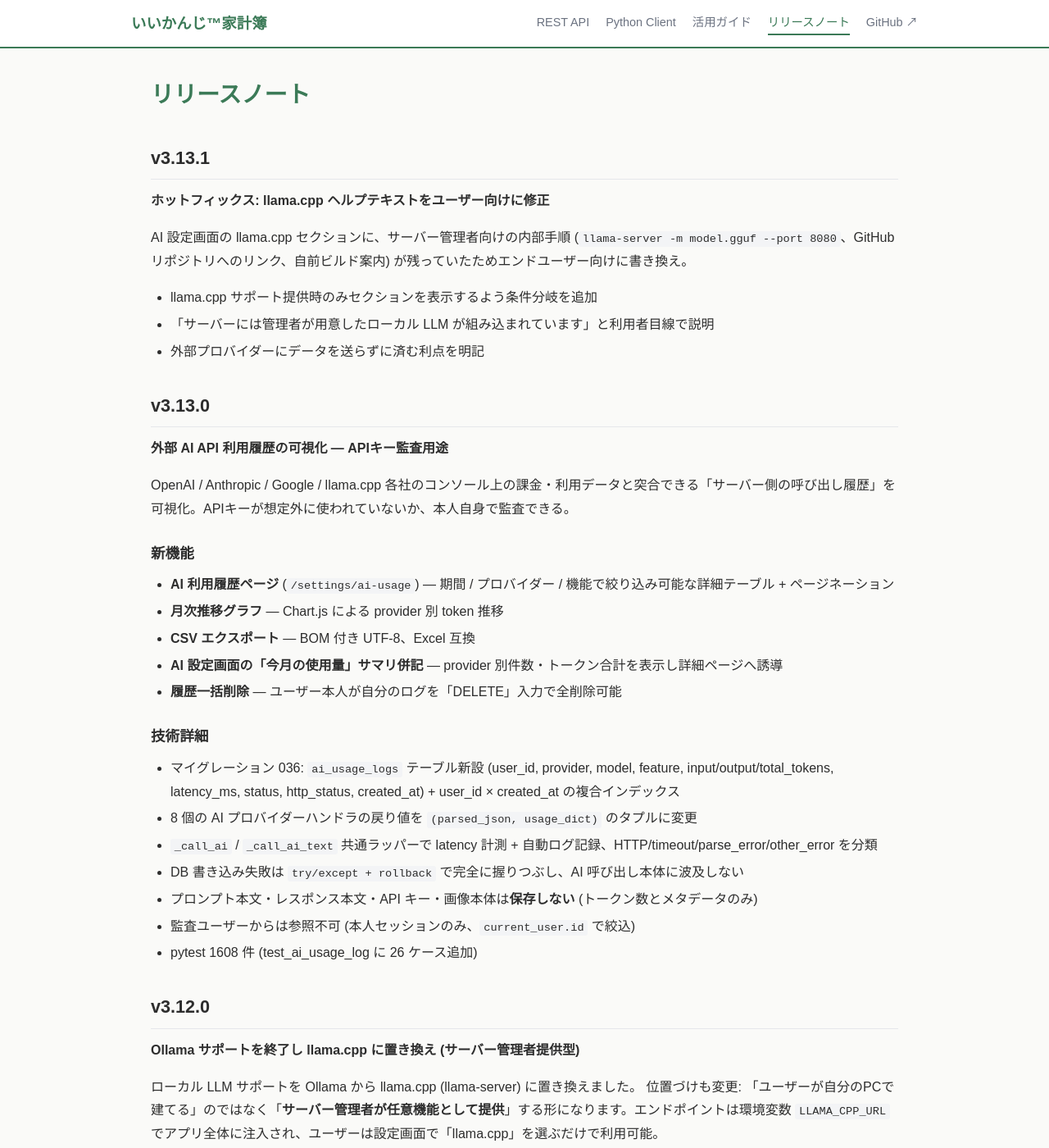
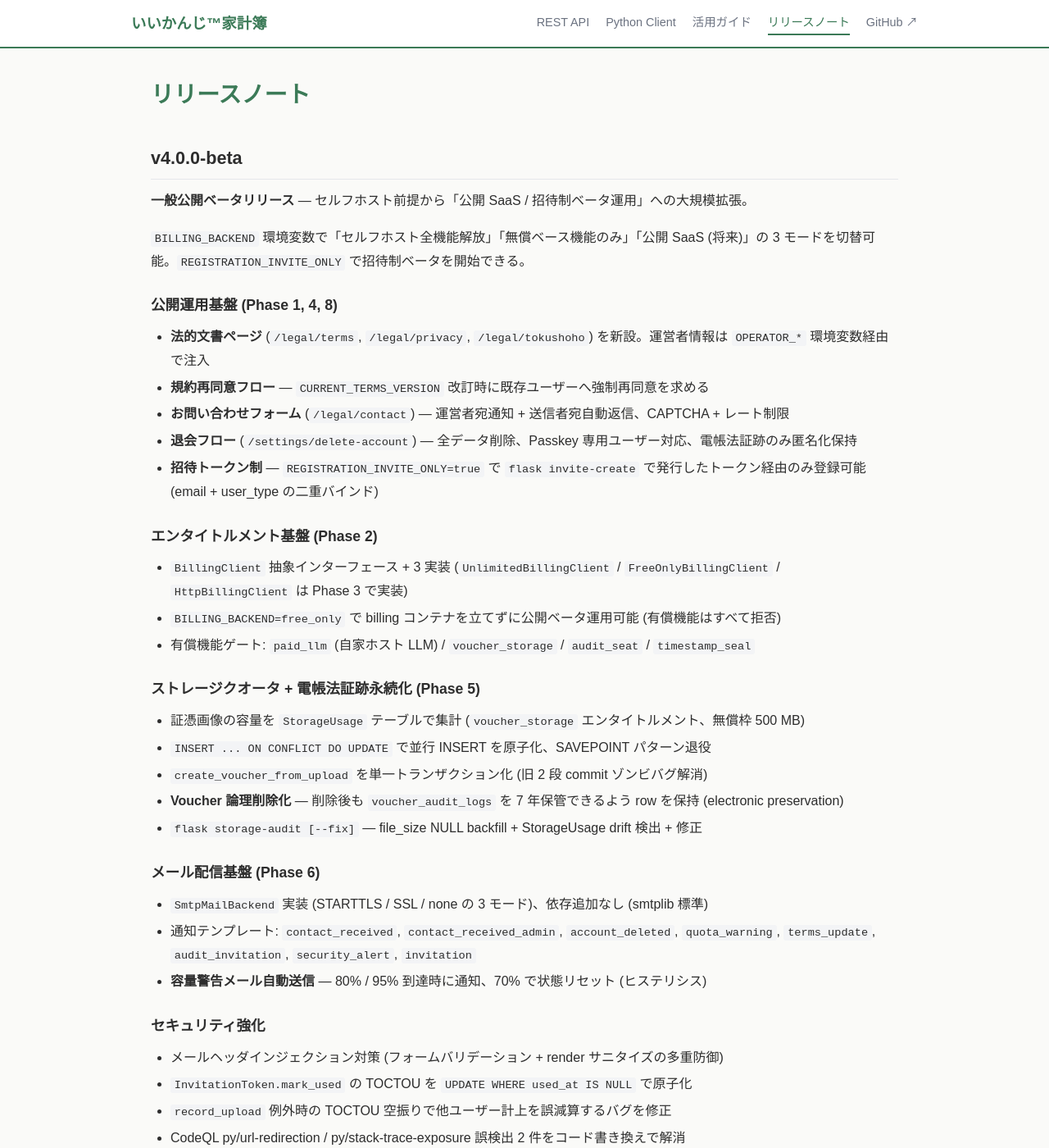
Before and after one commit to nananek/iikanji-kakeibo, a Jekyll site: the page built from docs/releases.md, in a window 1280 px wide and 1400 px high. Shown: the whole window at 82% size. Built offline with Jekyll 4.4.1, drawn with Linux system fonts in a browser that asks for light colours; some of the changed text lies outside the part shown.

Commit message:
docs: v4.0.0-beta リリースノート追加 + image タグ更新
CLAUDE.md のリリース手順に従い、master マージ前に compose example の
image: バージョンを更新。

- docs/releases.md に v4.0.0-beta エントリ (公開ベータ大規模拡張、
  6 フェーズ完了の要約)
- docker-compose.yml.example の image: 3.13.1 → 4.0.0-beta

次の手順 (master マージ + タグ push) はリリース作業として別途実行。

Co-Authored-By: Claude Opus 4.7 (1M context) <noreply@anthropic.com>

```diff
--- a/docs/releases.md
+++ b/docs/releases.md
@@ -4,6 +4,72 @@ title: リリースノート
 ---
 
 # リリースノート
+
+## v4.0.0-beta
+
+**一般公開ベータリリース** — セルフホスト前提から「公開 SaaS / 招待制ベータ運用」への大規模拡張。
+
+`BILLING_BACKEND` 環境変数で「セルフホスト全機能解放」「無償ベース機能のみ」「公開 SaaS (将来)」の 3 モードを切替可能。`REGISTRATION_INVITE_ONLY` で招待制ベータを開始できる。
+
+### 公開運用基盤 (Phase 1, 4, 8)
+
+- **法的文書ページ** (`/legal/terms`, `/legal/privacy`, `/legal/tokushoho`) を新設。運営者情報は `OPERATOR_*` 環境変数経由で注入
+- **規約再同意フロー** — `CURRENT_TERMS_VERSION` 改訂時に既存ユーザーへ強制再同意を求める
+- **お問い合わせフォーム** (`/legal/contact`) — 運営者宛通知 + 送信者宛自動返信、CAPTCHA + レート制限
+- **退会フロー** (`/settings/delete-account`) — 全データ削除、Passkey 専用ユーザー対応、電帳法証跡のみ匿名化保持
+- **招待トークン制** — `REGISTRATION_INVITE_ONLY=true` で `flask invite-create` で発行したトークン経由のみ登録可能 (email + user_type の二重バインド)
+
+### エンタイトルメント基盤 (Phase 2)
+
+- `BillingClient` 抽象インターフェース + 3 実装 (`UnlimitedBillingClient` / `FreeOnlyBillingClient` / `HttpBillingClient` は Phase 3 で実装)
+- `BILLING_BACKEND=free_only` で billing コンテナを立てずに公開ベータ運用可能 (有償機能はすべて拒否)
+- 有償機能ゲート: `paid_llm` (自家ホスト LLM) / `voucher_storage` / `audit_seat` / `timestamp_seal`
+
+### ストレージクオータ + 電帳法証跡永続化 (Phase 5)
+
+- 証憑画像の容量を `StorageUsage` テーブルで集計 (`voucher_storage` エンタイトルメント、無償枠 500 MB)
+- `INSERT ... ON CONFLICT DO UPDATE` で並行 INSERT を原子化、SAVEPOINT パターン退役
+- `create_voucher_from_upload` を単一トランザクション化 (旧 2 段 commit ゾンビバグ解消)
+- **Voucher 論理削除化** — 削除後も `voucher_audit_logs` を 7 年保管できるよう row を保持 (electronic preservation)
+- `flask storage-audit [--fix]` — file_size NULL backfill + StorageUsage drift 検出 + 修正
+
+### メール配信基盤 (Phase 6)
+
+- `SmtpMailBackend` 実装 (STARTTLS / SSL / none の 3 モード)、依存追加なし (smtplib 標準)
+- 通知テンプレート: `contact_received`, `contact_received_admin`, `account_deleted`, `quota_warning`, `terms_update`, `audit_invitation`, `security_alert`, `invitation`
+- **容量警告メール自動送信** — 80% / 95% 到達時に通知、70% で状態リセット (ヒステリシス)
+
+### セキュリティ強化
+
+- メールヘッダインジェクション対策 (フォームバリデーション + render サニタイズの多重防御)
+- `InvitationToken.mark_used` の TOCTOU を `UPDATE WHERE used_at IS NULL` で原子化
+- `record_upload` 例外時の TOCTOU 空振りで他ユーザー計上を誤減算するバグを修正
+- CodeQL py/url-redirection / py/stack-trace-exposure 誤検出 2 件をコード書き換えで解消
+
+### ライセンス変更
+
+- v3.x までの **いいかんじ™ライセンス (IKL) v1.0** (MIT 互換) → **Sustainable Use License v1.0** (n8n と同等)
+- セルフホスト・自家用は引き続き自由利用可、商用公開ホスティングは別途要相談
+- クライアント (`client-py` / `client-mcp` / `client-tui`) は MIT のまま
+
+### 運用ガイド
+
+- `docs/operations/` 配下にバックアップ手順書・監視ガイドを新設
+- README に「公開運用に必要な環境変数」一覧 + `flask invite-create` 使用例を追記
+
+### 技術詳細
+
+- pytest 1893 件 (新規多数追加)
+- マイグレーション 037-045 を追加 (accepted_terms_version, storage_usage, voucher_file_size, ai_draft_file_size, voucher_deleted_at, voucher_audit_log_nullable, user_quota_warning_level, invitation_tokens, voucher_active_partial_index)
+- PostgreSQL partial index で `Voucher.active()` クエリを最適化
+- `JournalEntry.active_vouchers` を SQL レベル relationship + primaryjoin に
+- GHA: `build-and-push.yml` は v タグ push で自動ビルド + GHCR push (`ghcr.io/nananek/iikanji-kakeibo:4.0.0-beta`)
+
+### 公開ロードマップ進捗
+
+完了: Phase 1 (法的文書), Phase 2 (エンタイトルメント), Phase 4 (公開運用), Phase 5 (ストレージクオータ), Phase 6 (メール基盤), Phase 8 (招待トークン)
+
+未着手: Phase 3 (billing コンテナ — `free_only` モードで回避可), Phase 7 (TSA タイムスタンプ — 事務処理規程方式で代替可)
 
 ## v3.13.1
 
```
Also changed, not shown: 1 other file.
